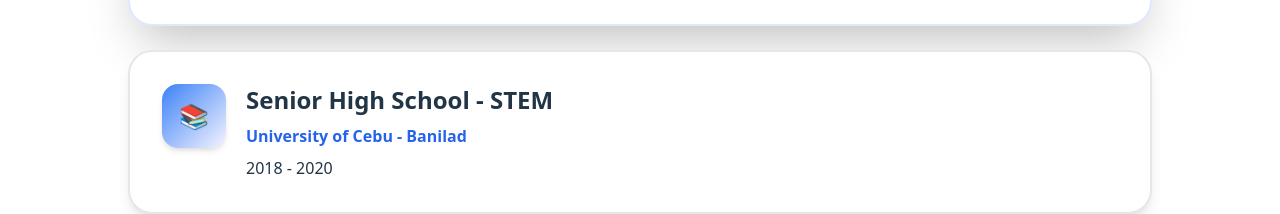
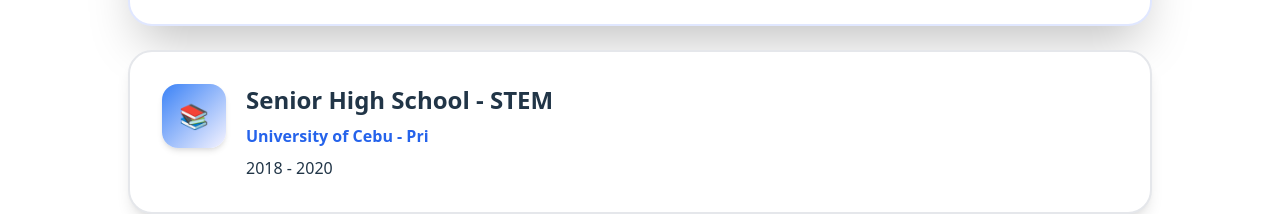
Before and after one commit to yangyangers/shaznay-portfolio, a React (Vite) app: page / in a window 1280 px wide. Shown: the part 1920-2134 px from the top of the page. Built offline with nearby package versions, Linux system fonts and the light colour scheme.

Commit message:
Changing the name of the School

```diff
--- a/src/PortfolioWithChat.jsx
+++ b/src/PortfolioWithChat.jsx
@@ -13,8 +13,7 @@ export default function PortfolioWithChat() {
   const bottomRef = useRef(null);
 
   // Replace this with your Flowise deployment URL
-  const FLOWISE_API_URL = "https://flowise-production-a48c.up.railway.app/api/v1/prediction/128c5ff7-b5d0-4bc0-8425-df4afb5df15d";
-
+  const FLOWISE_API_URL = "https://lopezshaznayelaifinals.up.railway.app/";
   useEffect(() => {
     bottomRef.current?.scrollIntoView({ behavior: "smooth" });
   }, [messages]);
@@ -260,7 +259,7 @@ export default function PortfolioWithChat() {
                     <h4 className="text-2xl font-bold text-slate-900 mb-2 group-hover:text-blue-600 transition-colors">
                       Senior High School - STEM
                     </h4>
-                    <p className="text-blue-600 font-semibold text-base mb-2">University of Cebu - Banilad</p>
+                    <p className="text-blue-600 font-semibold text-base mb-2">University of Cebu - Pri</p>
                     <p className="text-slate-600">2018 - 2020</p>
                   </div>
                 </div>
@@ -405,7 +404,7 @@ export default function PortfolioWithChat() {
               </div>
               <div>
                 <div className="font-bold text-lg">AI Assistant</div>
-                <div className="text-xs text-indigo-100">Powered by Flowise</div>
+                <div className="text-xs text-indigo-100">Powered by Shaznay Samantha Lopez</div>
               </div>
             </div>
             <div className="flex items-center space-x-2">
```
